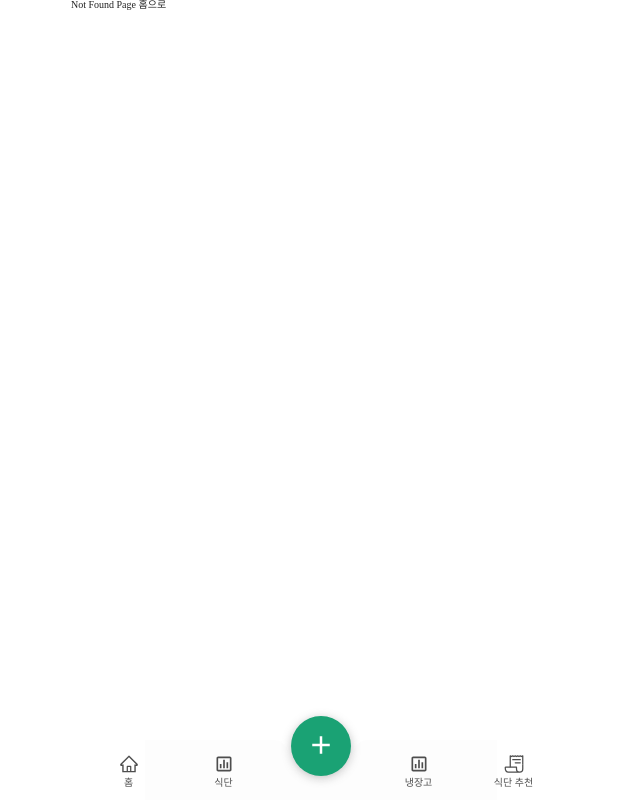
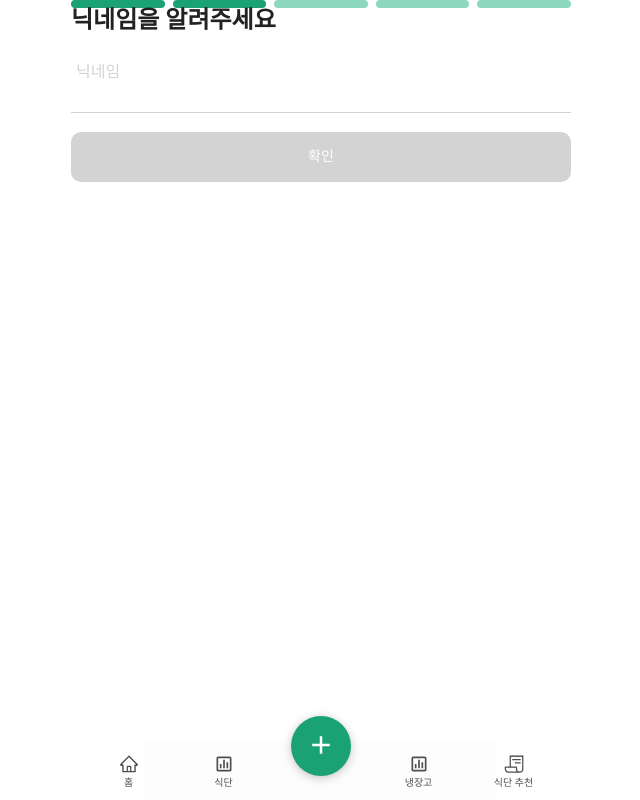
Before and after one commit to signalman/Foody, a React (Create React App) app in the folder frontend/foody/: page /signup in a window 1280 px wide. Before the commit this address led to /notfound. Shown: the whole page, without its empty margins (319-959 px from the left). Built offline with nearby package versions, Linux system fonts and the light colour scheme; a web font is replaced by a local one.

Commit message:
feat:Signup페이지 step3 컴퍼넌트 생성

```diff
--- /dev/null
+++ b/frontend/foody/src/components/organism/signup/SignupStep3/SignupStep3.scss
@@ -0,0 +1 @@
+@use 'styles/base/variable.scss' as var;
--- a/frontend/foody/src/components/page/SignupPage.tsx
+++ b/frontend/foody/src/components/page/SignupPage.tsx
@@ -1,7 +1,17 @@
-import React from 'react';
+import ProgressBar from 'components/molecule/ProgressBar/ProgressBar';
+import SignupStep1 from 'components/organism/signup/SignupStep1/SignupStep1';
+import React, { useState } from 'react';
 
 function SignupPage() {
-	return <div />;
+	const [value, setValue] = useState('');
+	const check = [true, true, false, false, false];
+
+	return (
+		<div>
+			<ProgressBar ProgressCheck={check} />
+			<SignupStep1 setValue={setValue} value={value} />
+		</div>
+	);
 }
 
 export default SignupPage;
--- a/frontend/foody/src/router/AppRouter.tsx
+++ b/frontend/foody/src/router/AppRouter.tsx
@@ -9,6 +9,7 @@ import DevPage from 'components/page/DevPage';
 import Tabbar from 'components/organism/Tabbar/Tabbar';
 import LoginPage from 'components/page/LoginPage';
 import NotFoundPage from 'components/page/NotFoundPage';
+import SignupPage from 'components/page/SignupPage';
 
 function AppRouter() {
 	return (
@@ -20,6 +21,7 @@ function AppRouter() {
 				<Route path="/refri" element={<RefriPage />} />
 				<Route path="/recommend" element={<RecommendPage />} />
 				<Route path="/login" element={<LoginPage />} />
+				<Route path="/signup" element={<SignupPage />} />
 
 				<Route path="/dev" element={<DevPage />} />
 
```
Also changed, not shown: frontend/foody/src/components/organism/signup/SignupStep3/SignupStep3.tsx (added, +32 -0 lines), frontend/foody/src/components/atom/UnderlineInput/UnerlineInput.scss (deleted).
